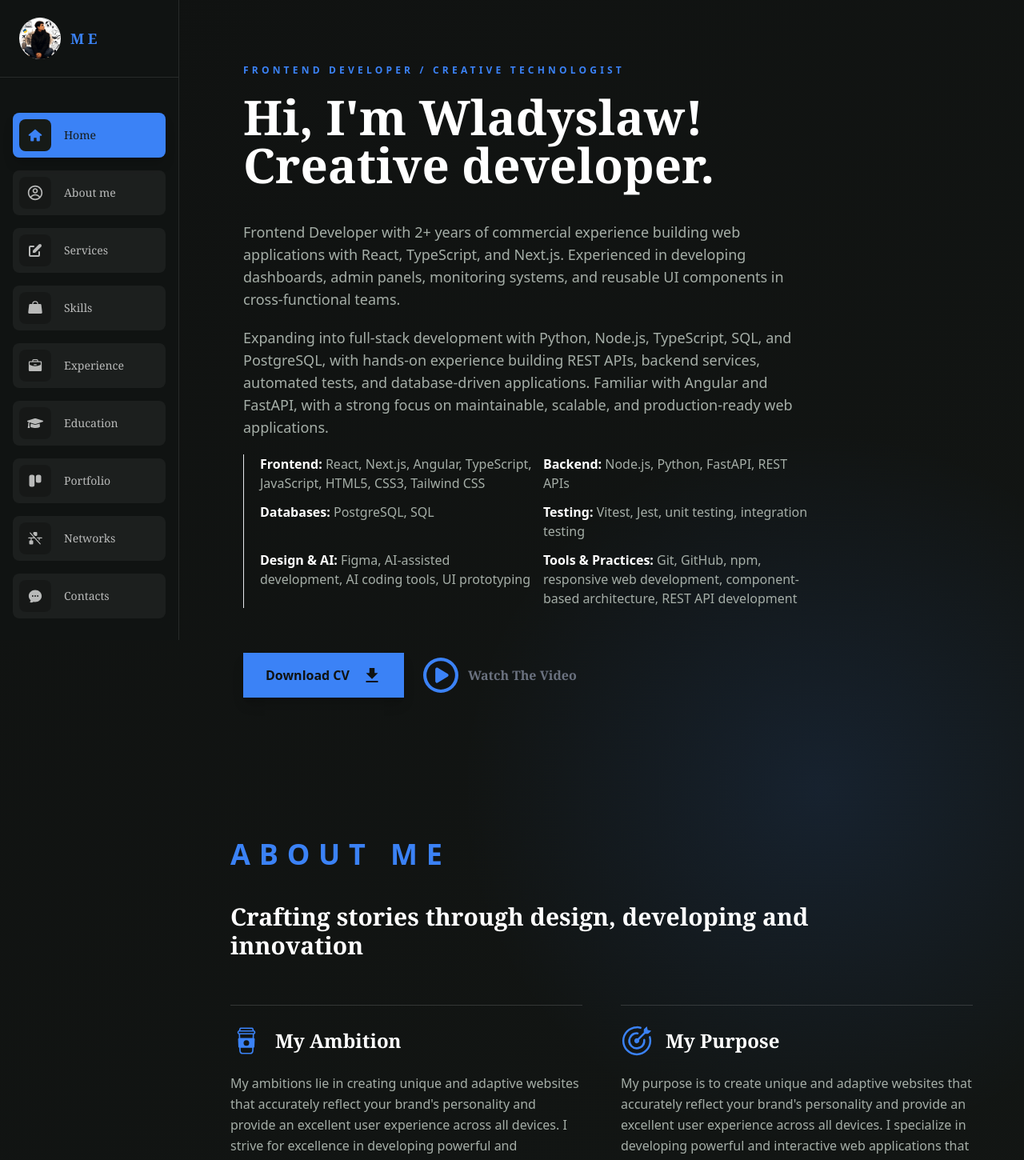
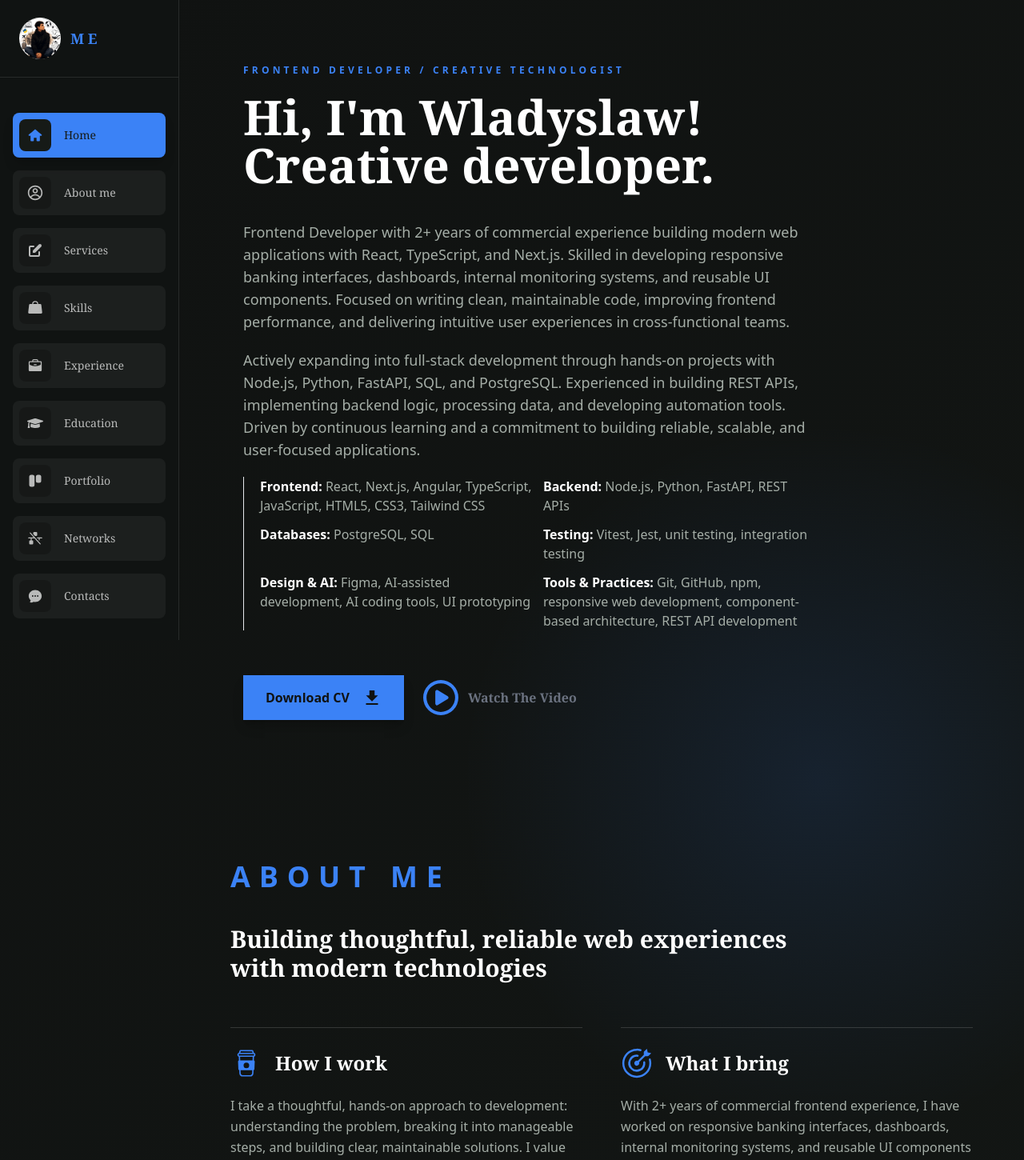
Before and after one commit to WladyslawPitsukha/portfolio-page, a Next.js app: page / in a window 1280 px wide. Shown: the top 1450 px of the page at 80% size. Built offline with nearby package versions, Linux system fonts and the light colour scheme.

Commit message:
fix: change information and add additional details

```diff
--- a/src/app/layout.tsx
+++ b/src/app/layout.tsx
@@ -3,7 +3,7 @@ import './globals.css';
 import NavBar from "@/components/navBar";
 
 export const metadata: Metadata = {
-  title: "Merifri's Portfolio",
+  title: "Portfolio's page",
   description: "Personal page for demonstrating the portfolio",
 };
 
--- a/src/components/aboutMe.tsx
+++ b/src/components/aboutMe.tsx
@@ -32,13 +32,20 @@ export default function AboutMeSect() {
         <section id="About me" className="portfolio-section flex flex-col items-start gap-14">
             <TitleComponent
                 title="About me"
-                description="Crafting stories through design, developing and
-                innovation"
+                description="Building thoughtful, reliable web experiences with modern technologies"
                 position="start"
             />
             <div className="grid w-full gap-12 md:grid-cols-2">
-                <ArticleFact icon={CiCoffeeCup} title="My Ambition" text="My ambitions lie in creating unique and adaptive websites that accurately reflect your brand's personality and provide an excellent user experience across all devices. I strive for excellence in developing powerful and interactive web applications that help automate processes and enhance customer interaction. My goal is to offer custom solutions for creating web applications that align with your business goals, ensuring high performance and security. I am constantly seeking innovation and improving my skills to provide clients with the best solutions and help them achieve success in the digital world." />
-                <ArticleFact icon={GoGoal} title="My Purpose" text="My purpose is to create unique and adaptive websites that accurately reflect your brand's personality and provide an excellent user experience across all devices. I specialize in developing powerful and interactive web applications that help automate processes and improve customer interaction. I offer custom solutions for creating web applications that align with your business goals and ensure high performance and security. My mission is to help your business reach new heights in the digital world by providing the best solutions that ensure success and growth." />
+                <ArticleFact
+                    icon={CiCoffeeCup}
+                    title="How I work"
+                    text="I take a thoughtful, hands-on approach to development: understanding the problem, breaking it into manageable steps, and building clear, maintainable solutions. I value collaboration, attention to detail, and steady progress, and I keep learning so I can take on new challenges with confidence."
+                />
+                <ArticleFact
+                    icon={GoGoal}
+                    title="What I bring"
+                    text="With 2+ years of commercial frontend experience, I have worked on responsive banking interfaces, dashboards, internal monitoring systems, and reusable UI components using React, TypeScript, and Next.js. I am also building my full-stack skills through practical work with Node.js, Python, FastAPI, SQL, and PostgreSQL, including REST APIs, backend logic, data processing, and automation."
+                />
             </div>
         </section>
     )
--- a/src/components/home.tsx
+++ b/src/components/home.tsx
@@ -34,10 +34,10 @@ export default function HomeSect() {
                 </div>
                 <div className="max-w-3xl space-y-5 font-sans text-base font-medium leading-relaxed text-[var(--muted)] animate-slideIn sm:text-lg">
                     <p>
-                        Frontend Developer with 2+ years of commercial experience building web applications with React, TypeScript, and Next.js. Experienced in developing dashboards, admin panels, monitoring systems, and reusable UI components in cross-functional teams.
+                        Frontend Developer with 2+ years of commercial experience building modern web applications with React, TypeScript, and Next.js. Skilled in developing responsive banking interfaces, dashboards, internal monitoring systems, and reusable UI components. Focused on writing clean, maintainable code, improving frontend performance, and delivering intuitive user experiences in cross-functional teams.
                     </p>
                     <p>
-                        Expanding into full-stack development with Python, Node.js, TypeScript, SQL, and PostgreSQL, with hands-on experience building REST APIs, backend services, automated tests, and database-driven applications. Familiar with Angular and FastAPI, with a strong focus on maintainable, scalable, and production-ready web applications.
+                        Actively expanding into full-stack development through hands-on projects with Node.js, Python, FastAPI, SQL, and PostgreSQL. Experienced in building REST APIs, implementing backend logic, processing data, and developing automation tools. Driven by continuous learning and a commitment to building reliable, scalable, and user-focused applications.
                     </p>
                     <div className="grid gap-3 border-l border-[var(--accent)]/60 pl-5 text-sm sm:grid-cols-2 sm:text-base">
                         <p><strong className="text-white">Frontend:</strong> React, Next.js, Angular, TypeScript, JavaScript, HTML5, CSS3, Tailwind CSS</p>
```
